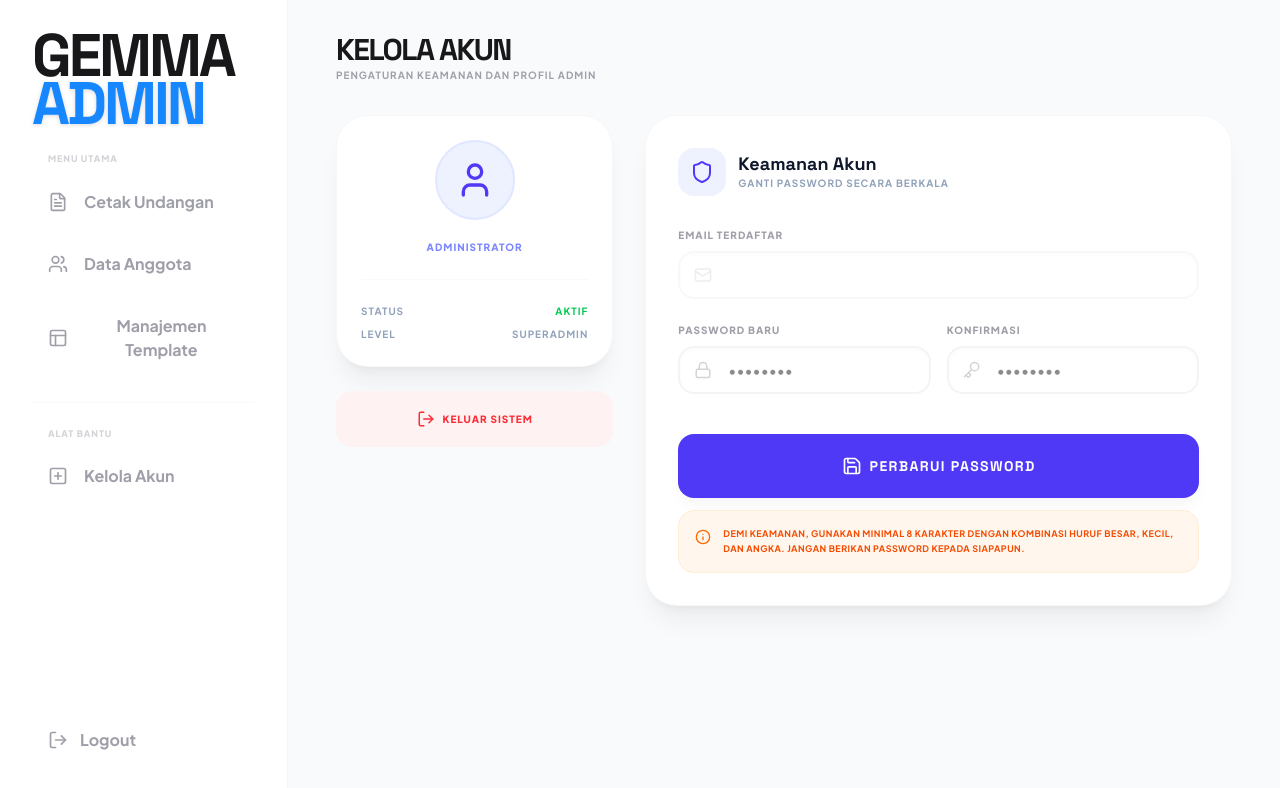
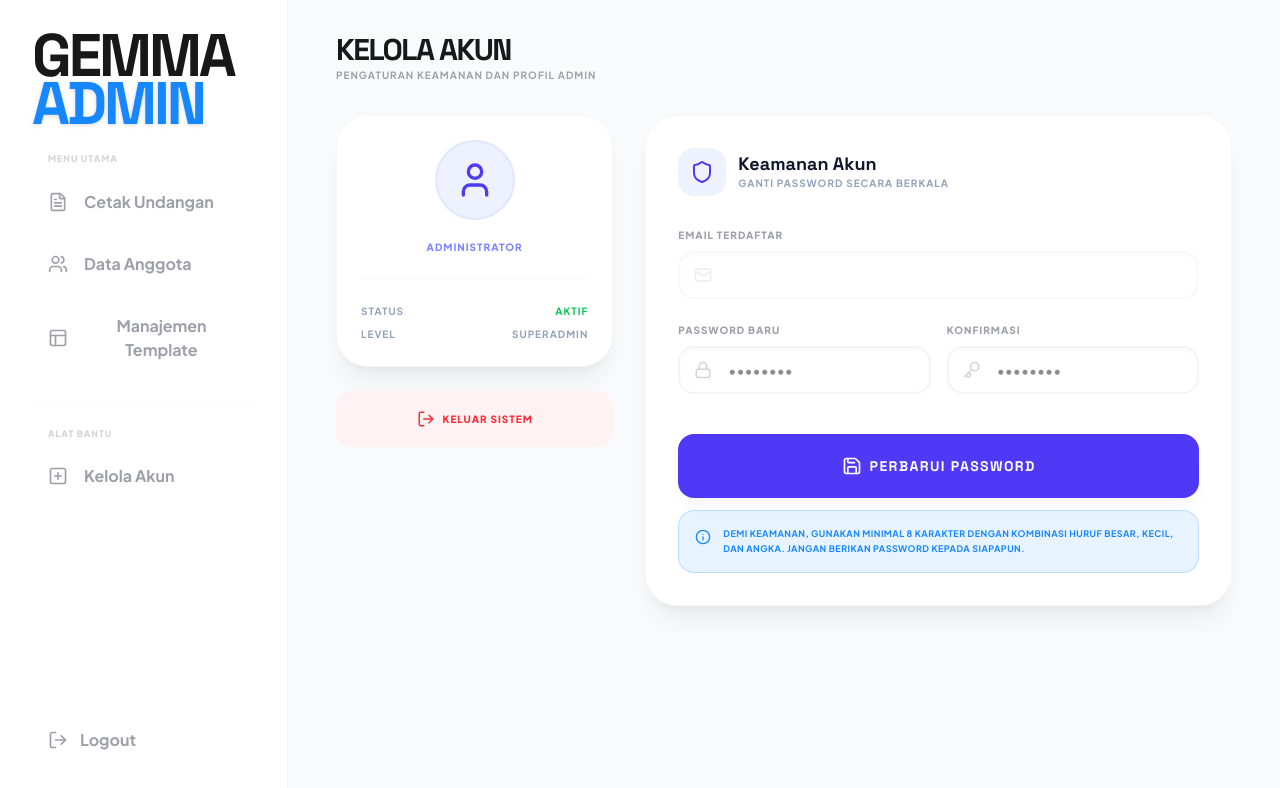
Before and after one commit to rendrabagasdev/denda-gemma, a Next.js app: page /undangan/akun in a window 1280 px wide. Shown: the top 788 px of the page. Built offline with nearby package versions, Linux system fonts and the light colour scheme; no server answers.

Commit message:
feat: add custom favicon and unify brand color palette across UI components

```diff
--- a/app/(undangan)/undangan/akun/page.tsx
+++ b/app/(undangan)/undangan/akun/page.tsx
@@ -170,9 +170,9 @@ export default function AkunPage() {
                       )}
                     </button>
 
-                    <div className="p-4 bg-orange-50 rounded-2xl flex items-start gap-3 border border-orange-100">
-                      <Info size={16} className="text-orange-500 shrink-0 mt-0.5" />
-                      <p className="text-[9px] font-bold text-orange-600 uppercase leading-relaxed tracking-wider">
+                    <div className="p-4 bg-primary/10 rounded-2xl flex items-start gap-3 border border-primary/20">
+                      <Info size={16} className="text-primary shrink-0 mt-0.5" />
+                      <p className="text-[9px] font-bold text-primary uppercase leading-relaxed tracking-wider">
                         Demi keamanan, gunakan minimal 8 karakter dengan kombinasi huruf besar, kecil, dan angka. Jangan berikan password kepada siapapun.
                       </p>
                     </div>
--- a/app/(undangan)/undangan/page.tsx
+++ b/app/(undangan)/undangan/page.tsx
@@ -701,7 +701,7 @@ export default function UndanganPage() {
                         }`}
                       >
                         <div className="flex items-center gap-3">
-                          <div className={t.content.startsWith('file:') ? 'text-blue-500' : 'text-orange-500'}>
+                          <div className={t.content.startsWith('file:') ? 'text-blue-500' : 'text-primary'}>
                             {t.content.startsWith('file:') ? <FileText size={20} /> : <Layout size={20} />}
                           </div>
                           <span className="font-bold text-sm">{t.name}</span>
--- a/app/(undangan)/undangan/templates/page.tsx
+++ b/app/(undangan)/undangan/templates/page.tsx
@@ -117,7 +117,7 @@ export default function TemplatesPage() {
 
             <button
               onClick={handleAdd}
-              className="cartoon-btn bg-[#ffdc00] px-8 h-14 flex items-center gap-2 font-black uppercase text-[10px] tracking-widest shadow-lg"
+              className="cartoon-btn bg-primary text-white px-8 h-14 flex items-center gap-2 font-black uppercase text-[10px] tracking-widest shadow-lg"
             >
               <Plus size={20} strokeWidth={3} /> Tambah Template
             </button>
@@ -144,10 +144,10 @@ export default function TemplatesPage() {
                 className="cartoon-card bg-white p-6 group hover:border-primary transition-all"
               >
                 <div className="flex justify-between items-start mb-6">
-                  <div className={`w-12 h-12 rounded-2xl flex items-center justify-center group-hover:scale-110 transition-transform ${template.content.startsWith('file:') ? 'bg-blue-50 text-blue-500' : 'bg-orange-50 text-orange-500'}`}>
+                  <div className={`w-12 h-12 rounded-2xl flex items-center justify-center group-hover:scale-110 transition-transform ${template.content.startsWith('file:') ? 'bg-blue-50 text-blue-500' : 'bg-primary/10 text-primary'}`}>
                     {template.content.startsWith('file:') ? <FileText size={24} /> : <Layout size={24} />}
                   </div>
-                  <div className={`px-3 py-1 rounded-full text-[8px] font-black uppercase tracking-widest ${template.content.startsWith('file:') ? 'bg-blue-100 text-blue-600' : 'bg-orange-100 text-orange-600'}`}>
+                  <div className={`px-3 py-1 rounded-full text-[8px] font-black uppercase tracking-widest ${template.content.startsWith('file:') ? 'bg-blue-100 text-blue-600' : 'bg-primary/20 text-primary'}`}>
                     {template.content.startsWith('file:') ? 'DOCX' : 'HTML'}
                   </div>
                 </div>
--- a/app/layout.tsx
+++ b/app/layout.tsx
@@ -26,6 +26,9 @@ export const metadata: Metadata = {
     description: "Sistem administrasi dan informasi Gerakan Masyarakat Muda Mudi Dusun Tobratan.",
     type: "website",
     locale: "id_ID",
+  },
+  icons:{
+    icon: "/favicon-rounded.svg"
   }
 };
 
```
Also changed, not shown: public/favicon-rounded.svg (added).
